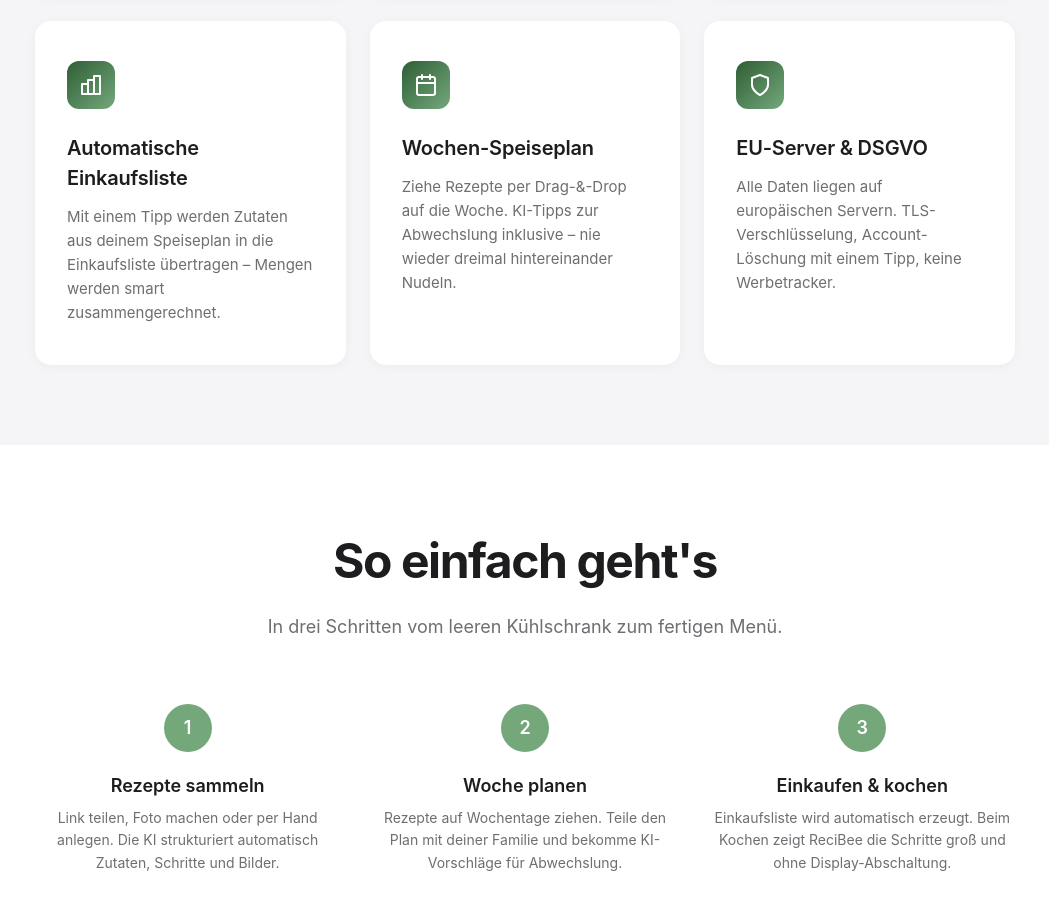
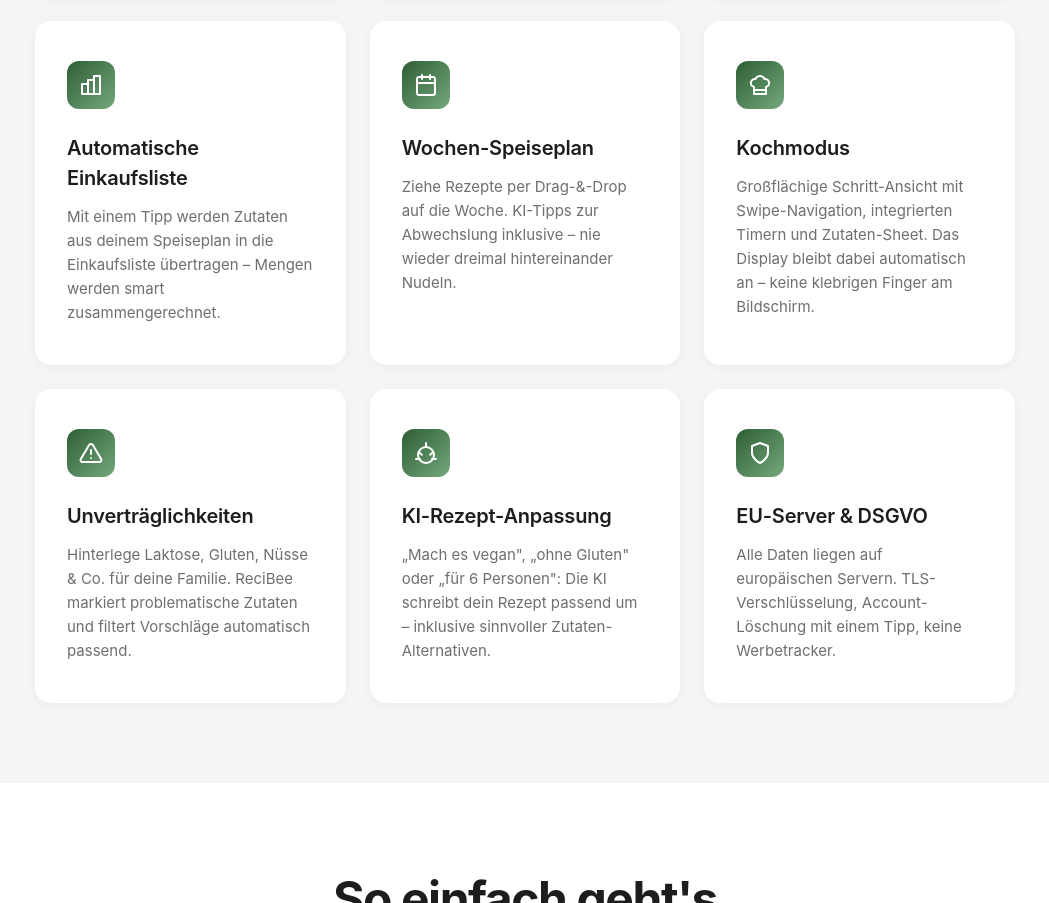
Before and after one commit to honeyapps-pixel/website, a plain HTML site: page recibee/index.html in a window 1280 px wide. Shown: the part 1416-2319 px from the top of the page, without its empty margins (115-1164 px from the left). Drawn offline with Linux system fonts and the light colour scheme.

Commit message:
ReciBee: Kochmodus, Unverträglichkeiten und KI-Rezept-Anpassung als Features ergänzt
Feature-Grid auf /recibee/ um drei weitere Karten erweitert:
- Kochmodus (Schritt-Ansicht, Timer, Display bleibt an)
- Unverträglichkeiten (Laktose, Gluten, Nüsse pro Familie)
- KI-Rezept-Anpassung ("mach es vegan", Portionen skalieren)

Co-Authored-By: Claude Opus 4.6 (1M context) <noreply@anthropic.com>

```diff
--- a/recibee/index.html
+++ b/recibee/index.html
@@ -317,6 +317,27 @@
             </div>
             <div class="service-card fade-in">
                 <div class="icon">
+                    <svg width="24" height="24" fill="none" stroke="currentColor" stroke-width="2" stroke-linecap="round" stroke-linejoin="round" viewBox="0 0 24 24"><path d="M6 13.87A4 4 0 0 1 7.41 6a5.11 5.11 0 0 1 1.05-1.54 5 5 0 0 1 7.08 0A5.11 5.11 0 0 1 16.59 6 4 4 0 0 1 18 13.87V21H6Z"/><line x1="6" y1="17" x2="18" y2="17"/></svg>
+                </div>
+                <h3>Kochmodus</h3>
+                <p>Großflächige Schritt-Ansicht mit Swipe-Navigation, integrierten Timern und Zutaten-Sheet. Das Display bleibt dabei automatisch an – keine klebrigen Finger am Bildschirm.</p>
+            </div>
+            <div class="service-card fade-in">
+                <div class="icon">
+                    <svg width="24" height="24" fill="none" stroke="currentColor" stroke-width="2" stroke-linecap="round" stroke-linejoin="round" viewBox="0 0 24 24"><path d="M10.29 3.86 1.82 18a2 2 0 0 0 1.71 3h16.94a2 2 0 0 0 1.71-3L13.71 3.86a2 2 0 0 0-3.42 0z"/><line x1="12" y1="9" x2="12" y2="13"/><line x1="12" y1="17" x2="12.01" y2="17"/></svg>
+                </div>
+                <h3>Unverträglichkeiten</h3>
+                <p>Hinterlege Laktose, Gluten, Nüsse &amp; Co. für deine Familie. ReciBee markiert problematische Zutaten und filtert Vorschläge automatisch passend.</p>
+            </div>
+            <div class="service-card fade-in">
+                <div class="icon">
+                    <svg width="24" height="24" fill="none" stroke="currentColor" stroke-width="2" stroke-linecap="round" stroke-linejoin="round" viewBox="0 0 24 24"><path d="M12 2v4"/><path d="m4.93 10.93 2.83 2.83"/><path d="M2 18h4"/><path d="M18 18h4"/><path d="m19.07 10.93-2.83 2.83"/><path d="M12 22a8 8 0 0 0 8-8 8 8 0 0 0-16 0 8 8 0 0 0 8 8z"/></svg>
+                </div>
+                <h3>KI-Rezept-Anpassung</h3>
+                <p>„Mach es vegan", „ohne Gluten" oder „für 6 Personen": Die KI schreibt dein Rezept passend um – inklusive sinnvoller Zutaten-Alternativen.</p>
+            </div>
+            <div class="service-card fade-in">
+                <div class="icon">
                     <svg width="24" height="24" fill="none" stroke="currentColor" stroke-width="2" stroke-linecap="round" stroke-linejoin="round" viewBox="0 0 24 24"><path d="M12 22s8-4 8-10V5l-8-3-8 3v7c0 6 8 10 8 10z"/></svg>
                 </div>
                 <h3>EU-Server &amp; DSGVO</h3>
```
